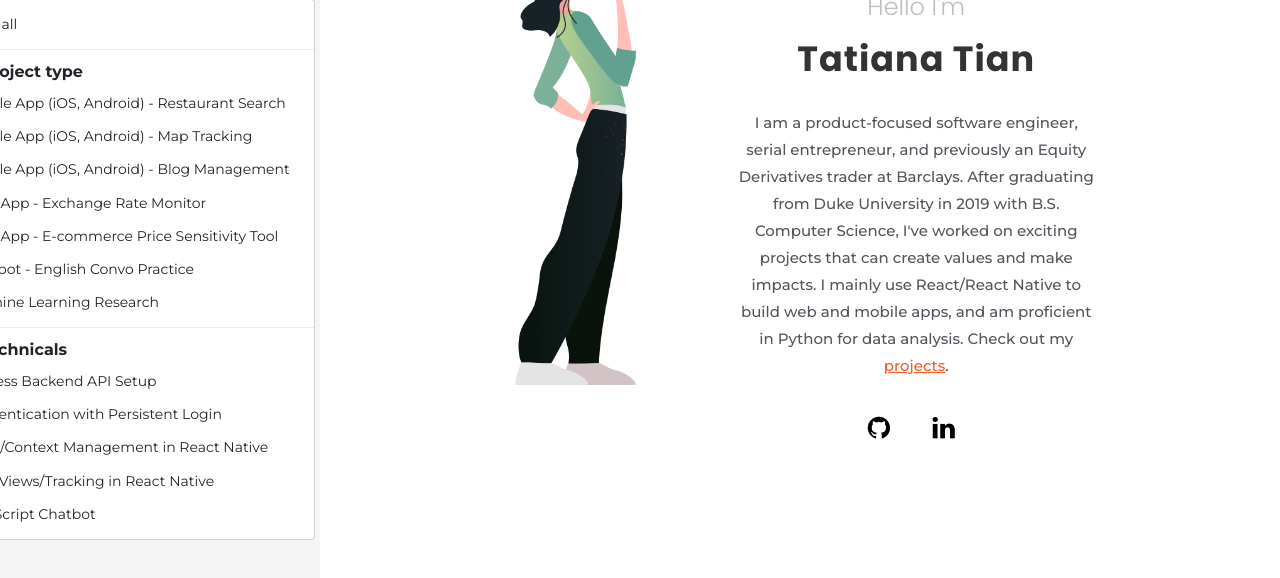
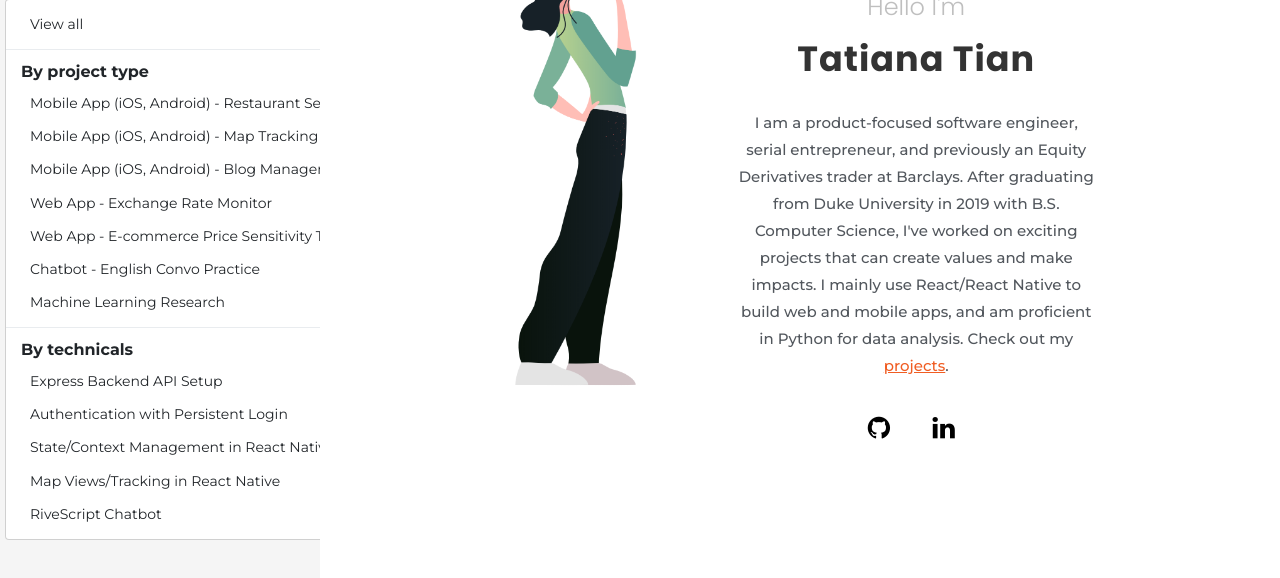
Before and after one commit to TatianaTian/tatianatian.github.io, a plain HTML site: page about.html in a window 1280 px wide. Both pictures are taken after a click on the button "Projects". Shown: the part 222-800 px from the top of the page. Drawn offline with nearby package versions, Linux system fonts and the light colour scheme; some packages are replaced by stand-ins of ours; files that its build step writes are made by us from their sources; no server answers; files whose address does not match are found by name.

```diff
--- a/about.html
+++ b/about.html
@@ -162,7 +162,7 @@
 						<button class="btn dropdown-toggle" type="button" id="dropdownMenuButton" data-toggle="dropdown" aria-haspopup="true" aria-expanded="false" style="background-color: #ee6f57; color: white" >
 						  <b>Projects</b>
 						</button>
-						<div class="dropdown-menu" aria-labelledby="dropdownMenuButton">
+						<div class="dropdown-menu dropdown-menu-right" aria-labelledby="dropdownMenuButton">
 							<a class="dropdown-item" href="project.html" style=" font-size: 14px;">View all</a>
 							<div class="dropdown-divider"></div>
 						  <Dropdown.ItemText style=" font-size: 16px; font-weight: bold; margin-left: 15px;">By project type</Dropdown.ItemText>
```
Also changed, not shown: project.html (+1 -1 lines), projectBlog.html (+1 -1 lines), projectChatbot.html (+1 -1 lines), projectCurrencyMonitor.html (+1 -1 lines), projectMachineLearning.html (+1 -1 lines), projectMapTracking.html (+1 -1 lines), projectPriceSensitivity.html (+1 -1 lines), projectRestaurantApp.html (+1 -1 lines).
